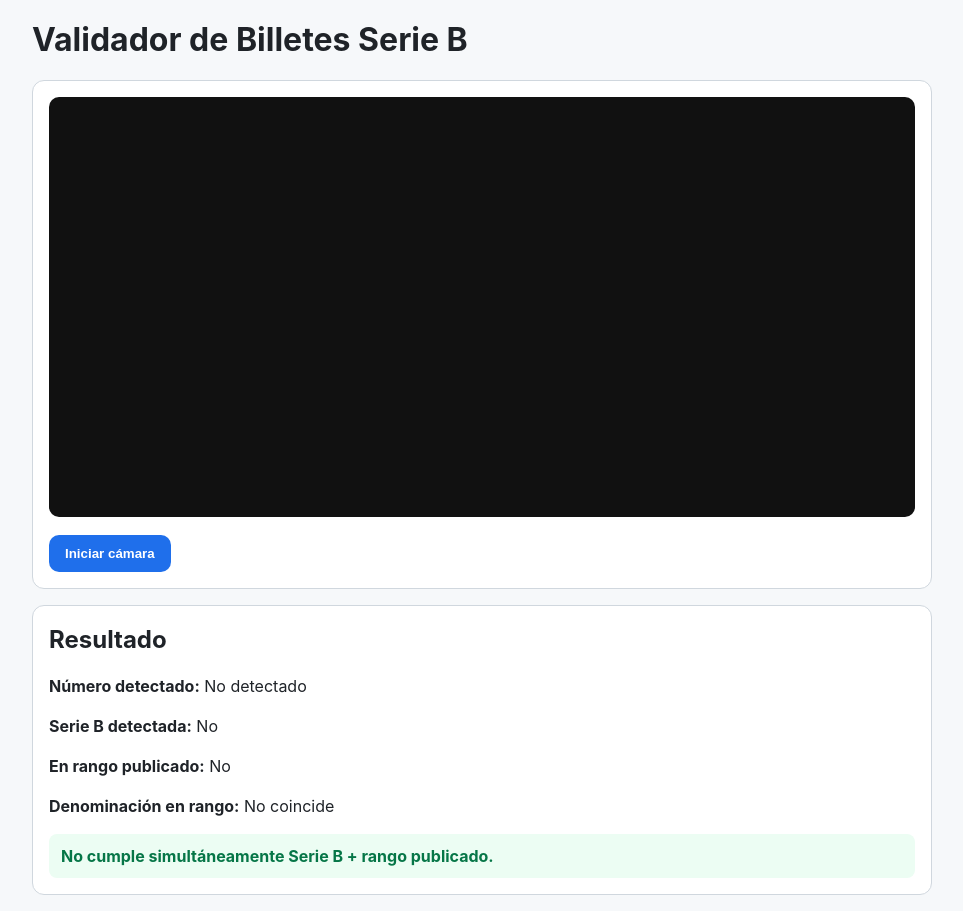
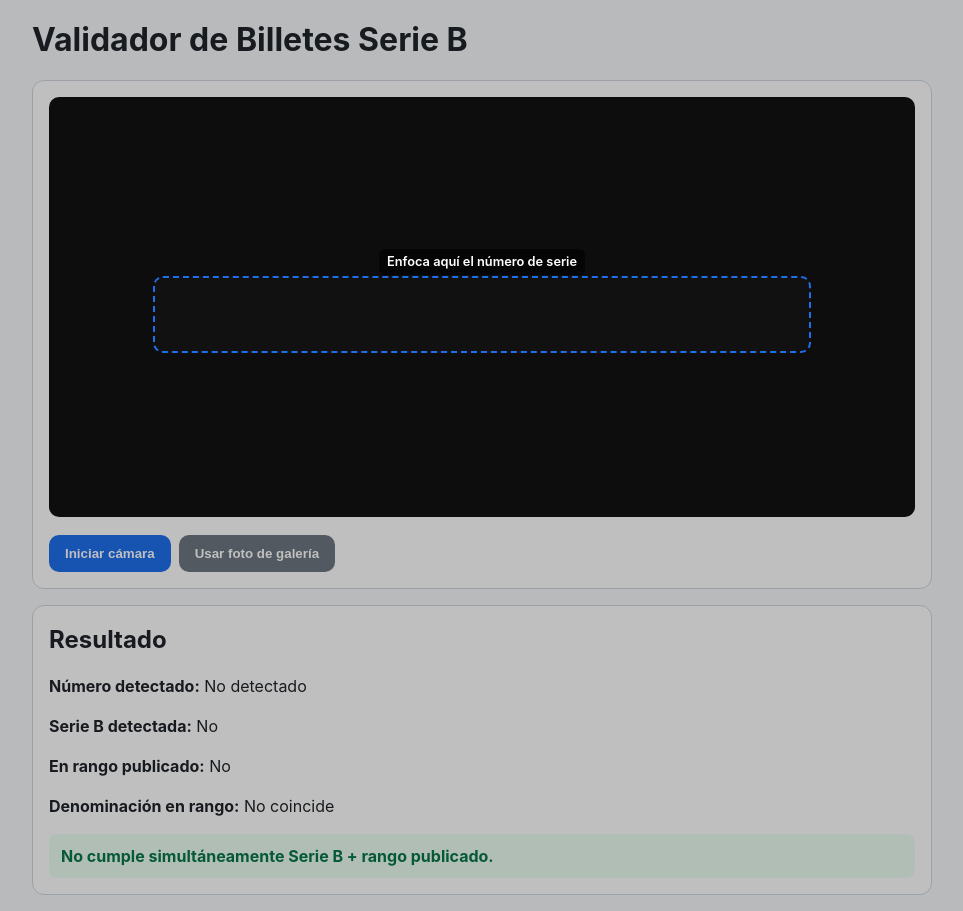
Before and after one commit to Feliverse/serieB, a React (Vite) app: page / in a window 1280 px wide. Shown: the whole page, without its empty margins (158-1121 px from the left). Built offline with nearby package versions, Linux system fonts and the light colour scheme.

Commit message:
add button to take imagens from galleries

```diff
--- a/src/App.css
+++ b/src/App.css
@@ -26,7 +26,40 @@ h2 {
   background: #111;
 }
 
+.camera-frame {
+  position: relative;
+}
+
+.serial-guide {
+  position: absolute;
+  left: 12%;
+  top: 42%;
+  width: 76%;
+  height: 18%;
+  border: 2px dashed #1f6feb;
+  border-radius: 10px;
+  box-shadow: 0 0 0 9999px rgba(0, 0, 0, 0.25);
+  pointer-events: none;
+  display: flex;
+  align-items: flex-start;
+  justify-content: center;
+}
+
+.serial-guide span {
+  margin-top: -1.8rem;
+  background: rgba(0, 0, 0, 0.65);
+  color: #fff;
+  padding: 0.2rem 0.5rem;
+  border-radius: 6px;
+  font-size: 0.8rem;
+  font-weight: 600;
+}
+
 .hidden-canvas {
+  display: none;
+}
+
+.file-input {
   display: none;
 }
 
--- a/src/App.tsx
+++ b/src/App.tsx
@@ -1,4 +1,4 @@
-import { useEffect, useRef, useState } from 'react'
+import { useEffect, useRef, useState, type ChangeEvent } from 'react'
 import Tesseract from 'tesseract.js'
 import './App.css'
 
@@ -98,6 +98,7 @@ function detectSerieB(text: string): boolean {
 function App() {
   const videoRef = useRef<HTMLVideoElement | null>(null)
   const canvasRef = useRef<HTMLCanvasElement | null>(null)
+  const fileInputRef = useRef<HTMLInputElement | null>(null)
   const streamRef = useRef<MediaStream | null>(null)
 
   const [cameraReady, setCameraReady] = useState(false)
@@ -110,12 +111,78 @@ function App() {
   const [inRange, setInRange] = useState(false)
   const [denomination, setDenomination] = useState<Denomination | null>(null)
 
+  const guideRegion = {
+    xPct: 0.12,
+    yPct: 0.42,
+    wPct: 0.76,
+    hPct: 0.18,
+  }
+
   const stopCamera = () => {
     if (streamRef.current) {
       streamRef.current.getTracks().forEach((track) => track.stop())
       streamRef.current = null
     }
     setCameraReady(false)
+  }
+
+  const applyDetectionResult = (text: string) => {
+    const candidates = extractSerialCandidates(text)
+
+    if (!candidates.length) {
+      setSerialDetected('')
+      setDenomination(null)
+      setInRange(false)
+      setIsSerieB(detectSerieB(text))
+      setError('No se detectó un número de serie claro. Acerca más la cámara al serial.')
+      return
+    }
+
+    let selectedSerial = candidates[0]
+    let selectedValidation = validateSerialInRanges(Number(selectedSerial))
+
+    for (const candidate of candidates) {
+      const numericValue = Number(candidate)
+      const validation = validateSerialInRanges(numericValue)
+
+      if (validation.inRange) {
+        selectedSerial = candidate
+        selectedValidation = validation
+        break
+      }
+    }
+
+    setSerialDetected(selectedSerial)
+    setDenomination(selectedValidation.denomination)
+    setInRange(selectedValidation.inRange)
+    setIsSerieB(detectSerieB(text))
+  }
+
+  const analyzeImageByOcr = async (
+    primaryImageDataUrl: string,
+    fallbackImageDataUrl?: string,
+  ) => {
+    const primaryResult = await Tesseract.recognize(primaryImageDataUrl, 'eng', {
+      logger: (message) => {
+        if (
+          message.status === 'recognizing text' &&
+          typeof message.progress === 'number'
+        ) {
+          setProgress(Math.round(message.progress * 100))
+        }
+      },
+    })
+
+    let textForDetection = primaryResult.data.text ?? ''
+    let candidates = extractSerialCandidates(textForDetection)
+
+    if (!candidates.length && fallbackImageDataUrl) {
+      const fallbackResult = await Tesseract.recognize(fallbackImageDataUrl, 'eng')
+      textForDetection = fallbackResult.data.text ?? ''
+      candidates = extractSerialCandidates(textForDetection)
+    }
+
+    applyDetectionResult(textForDetection)
   }
 
   const startCamera = async () => {
@@ -166,55 +233,63 @@ function App() {
       return
     }
 
-    canvas.width = video.videoWidth
-    canvas.height = video.videoHeight
-    context.drawImage(video, 0, 0, canvas.width, canvas.height)
+    const sourceWidth = video.videoWidth
+    const sourceHeight = video.videoHeight
+    const sx = Math.floor(sourceWidth * guideRegion.xPct)
+    const sy = Math.floor(sourceHeight * guideRegion.yPct)
+    const sw = Math.floor(sourceWidth * guideRegion.wPct)
+    const sh = Math.floor(sourceHeight * guideRegion.hPct)
+
+    canvas.width = sw
+    canvas.height = sh
+    context.drawImage(video, sx, sy, sw, sh, 0, 0, sw, sh)
 
     try {
-      const imageDataUrl = canvas.toDataURL('image/jpeg', 0.92)
-      const result = await Tesseract.recognize(imageDataUrl, 'eng', {
-        logger: (message) => {
-          if (
-            message.status === 'recognizing text' &&
-            typeof message.progress === 'number'
-          ) {
-            setProgress(Math.round(message.progress * 100))
+      const regionImageDataUrl = canvas.toDataURL('image/jpeg', 0.92)
+
+      canvas.width = sourceWidth
+      canvas.height = sourceHeight
+      context.drawImage(video, 0, 0, sourceWidth, sourceHeight)
+      const fullImageDataUrl = canvas.toDataURL('image/jpeg', 0.9)
+
+      await analyzeImageByOcr(regionImageDataUrl, fullImageDataUrl)
+    } catch {
+      setError('Falló el OCR. Intenta una foto más estable y con buena iluminación.')
+    } finally {
+      setIsAnalyzing(false)
     }
-        },
-      })
+  }
 
-      const text = result.data.text ?? ''
-      const candidates = extractSerialCandidates(text)
+  const openGalleryPicker = () => {
+    if (isAnalyzing) {
+      return
+    }
+    fileInputRef.current?.click()
+  }
 
-      if (!candidates.length) {
-        setSerialDetected('')
-        setDenomination(null)
-        setInRange(false)
-        setIsSerieB(detectSerieB(text))
-        setError('No se detectó un número de serie claro. Acerca más la cámara al serial.')
+  const handleGallerySelection = async (event: ChangeEvent<HTMLInputElement>) => {
+    const file = event.target.files?.[0]
+    event.target.value = ''
+
+    if (!file || isAnalyzing) {
       return
     }
 
-      let selectedSerial = candidates[0]
-      let selectedValidation = validateSerialInRanges(Number(selectedSerial))
+    setError('')
+    setIsAnalyzing(true)
+    setProgress(0)
 
-      for (const candidate of candidates) {
-        const numericValue = Number(candidate)
-        const validation = validateSerialInRanges(numericValue)
+    try {
+      const imageDataUrl = await new Promise<string>((resolve, reject) => {
+        const reader = new FileReader()
+        reader.onload = () => resolve(String(reader.result))
+        reader.onerror = () => reject(new Error('No se pudo leer el archivo'))
+        reader.readAsDataURL(file)
+      })
 
-        if (validation.inRange) {
-          selectedSerial = candidate
-          selectedValidation = validation
-          break
-        }
-      }
-
-      setSerialDetected(selectedSerial)
-      setDenomination(selectedValidation.denomination)
-      setInRange(selectedValidation.inRange)
-      setIsSerieB(detectSerieB(text))
+      await analyzeImageByOcr(imageDataUrl)
     } catch {
-      setError('Falló el OCR. Intenta una foto más estable y con buena iluminación.')
+      setError('No se pudo analizar la imagen seleccionada.')
     } finally {
       setIsAnalyzing(false)
     }
@@ -233,12 +308,30 @@ function App() {
       <h1>Validador de Billetes Serie B</h1>
 
       <section className="camera-panel">
+        <div className="camera-frame">
           <video ref={videoRef} className="camera" autoPlay playsInline muted />
+          <div className="serial-guide" aria-hidden="true">
+            <span>Enfoca aquí el número de serie</span>
+          </div>
+        </div>
         <canvas ref={canvasRef} className="hidden-canvas" />
 
         <div className="actions">
+          <input
+            ref={fileInputRef}
+            type="file"
+            accept="image/*"
+            className="file-input"
+            onChange={handleGallerySelection}
+          />
+
           {!cameraReady ? (
+            <>
               <button onClick={startCamera}>Iniciar cámara</button>
+              <button onClick={openGalleryPicker} className="secondary" disabled={isAnalyzing}>
+                Usar foto de galería
+              </button>
+            </>
           ) : (
             <>
               <button onClick={captureAndAnalyze} disabled={isAnalyzing}>
@@ -246,6 +339,9 @@ function App() {
               </button>
               <button onClick={stopCamera} className="secondary">
                 Detener cámara
+              </button>
+              <button onClick={openGalleryPicker} className="secondary" disabled={isAnalyzing}>
+                Usar foto de galería
               </button>
             </>
           )}
```
Lines whose indentation alone changed are shown as unchanged.
